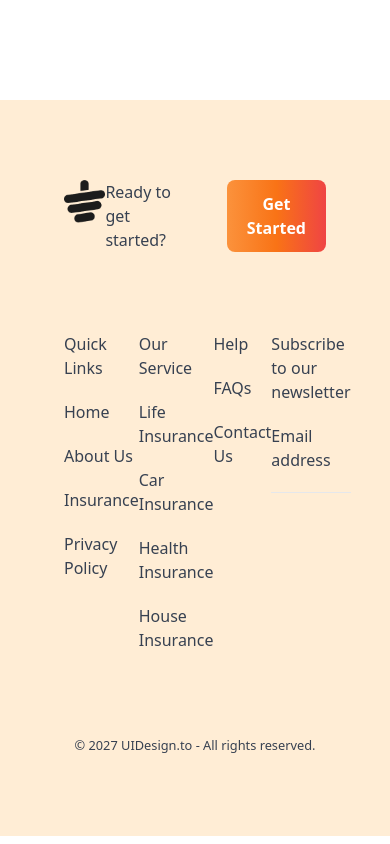
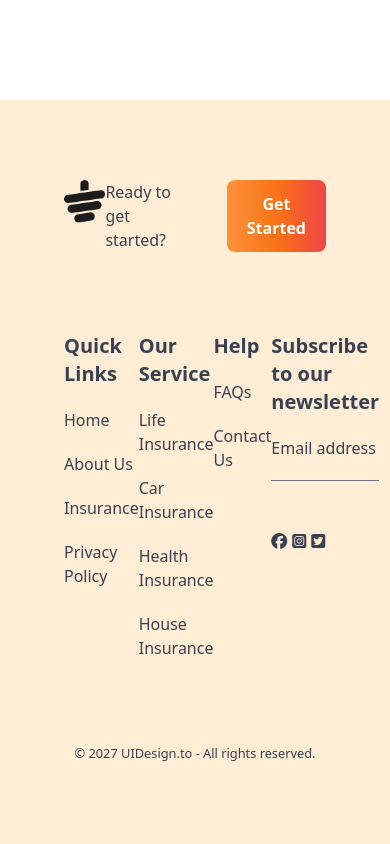
Before and after one commit to thinkGrow/tea-figma-tailwind, a website: page index.html in a window 390 px wide. Shown: the part 6590-7434 px from the top of the page. Drawn offline with Linux system fonts and the light colour scheme.

Commit message:
Footer Section Done and Responsive Own

```diff
--- a/index.html
+++ b/index.html
@@ -333,7 +333,7 @@
         <div class="flex place-content-between">
             <!-- card 1 -->
             <div class="flex flex-col gap-5">
-                <h1>Quick Links</h1>
+                <h1 class="text-xl font-bold">Quick Links</h1>
                 <p>Home</p>
                 <p>About Us</p>
                 <p>Insurance</p>
@@ -342,7 +342,7 @@
 
             <!-- card 2 -->
             <div class="flex flex-col gap-5">
-                <h1>Our Service</h1>
+                <h1 class="text-xl font-bold">Our Service</h1>
                 <p>Life Insurance</p>
                 <p>Car Insurance</p>
                 <p>Health Insurance</p>
@@ -351,16 +351,22 @@
 
             <!-- card 3 -->
             <div class="flex flex-col gap-5">
-                <h1>Help</h1>
+                <h1 class="text-xl font-bold">Help</h1>
                 <p>FAQs</p>
                 <p>Contact Us</p>
             </div>
 
             <!-- card 4 -->
             <div class="flex flex-col gap-5">
-                <h1>Subscribe to our newsletter</h1>
+                <h1 class="text-xl font-bold">Subscribe to our <br> newsletter</h1>
                 <p>Email address</p>
-                <hr>
+                <hr class="border-t-1 border-gray-500">
+                <!-- socials -->
+                <div class="flex justify-between w-1/2 mt-8 mb-2">
+                    <i class="fa-brands fa-facebook"></i>
+                    <i class="fa-brands fa-square-instagram"></i>
+                    <i class="fa-brands fa-square-twitter"></i>
+                </div>
             </div>
         </div>
 
@@ -370,7 +376,6 @@
         </div>
 
 
-
     </div>
 </footer>
 
```
Also changed, not shown: src/output.css, 1 other file.
